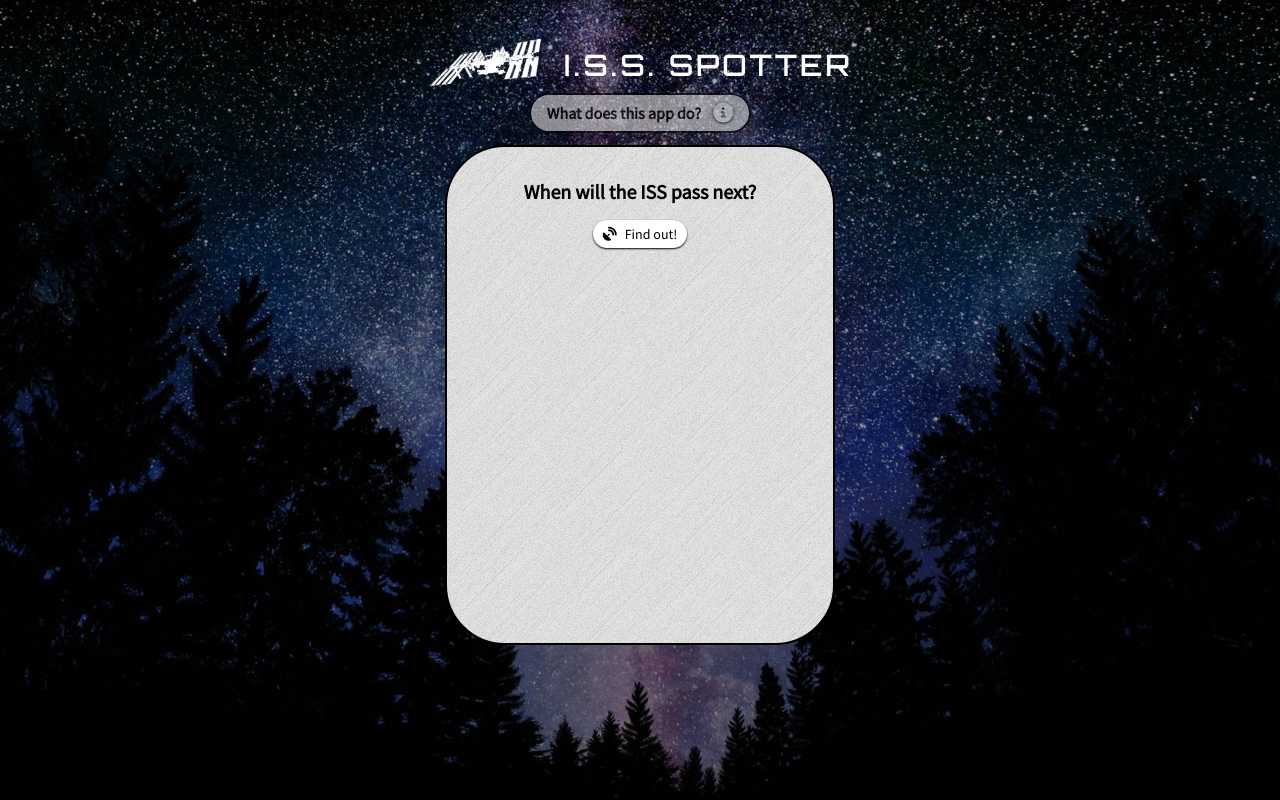
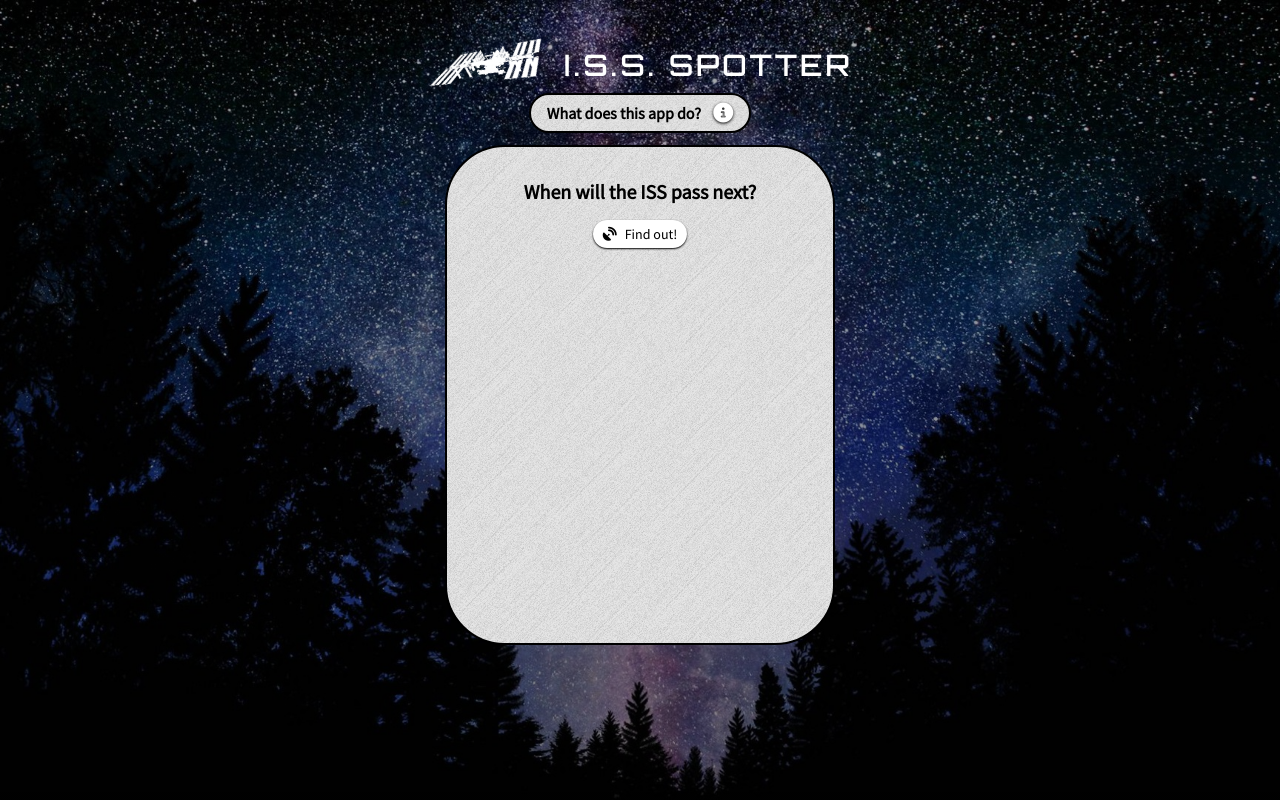
Before and after one commit to davemgj84/iss-spotter, a React (Create React App) app: page / in a window 1280 px wide. Built offline with nearby package versions, Linux system fonts and the light colour scheme; no server answers; a web font is replaced by a local one.

Commit message:
styling for infobox

```diff
--- a/src/styles/InfoBox.scss
+++ b/src/styles/InfoBox.scss
@@ -1,5 +1,4 @@
 .info {
-  opacity: 0.6;
   position: absolute;
   background-color: #e5e5e5;
   background-image: url("../assets/brushed-alum-dark.png");
@@ -9,9 +8,6 @@
   top: -4rem;
   transition: ease-in-out 0.3s;
   animation: fadeIn 0.5s;
-  &:hover {
-    opacity: 1;
-  }
   h2 {
     display: flex;
     align-items: center;
```
